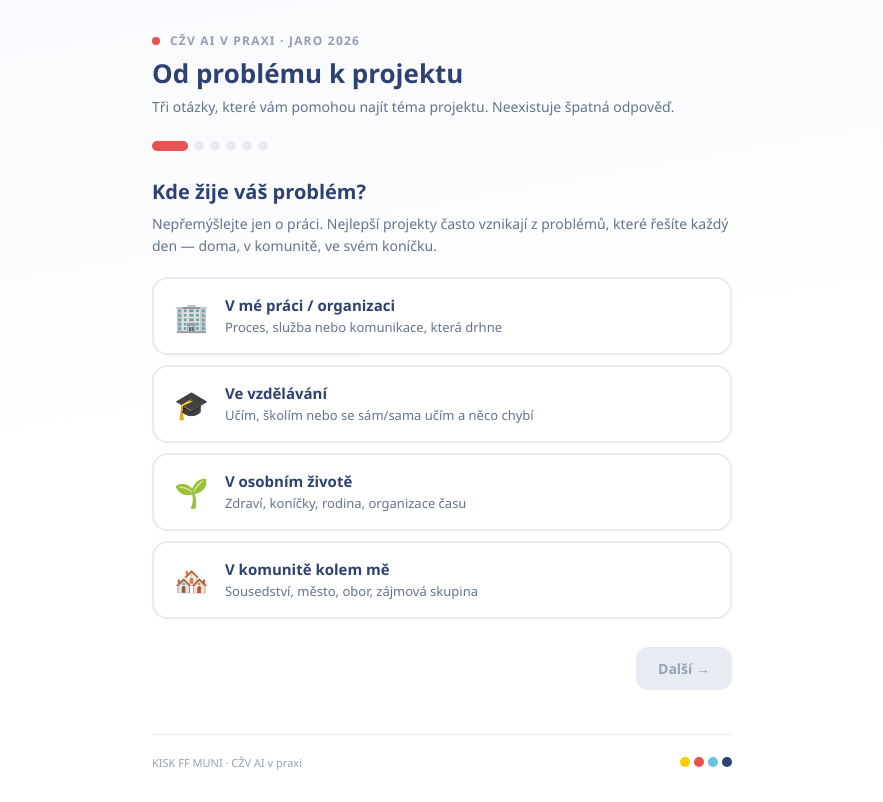
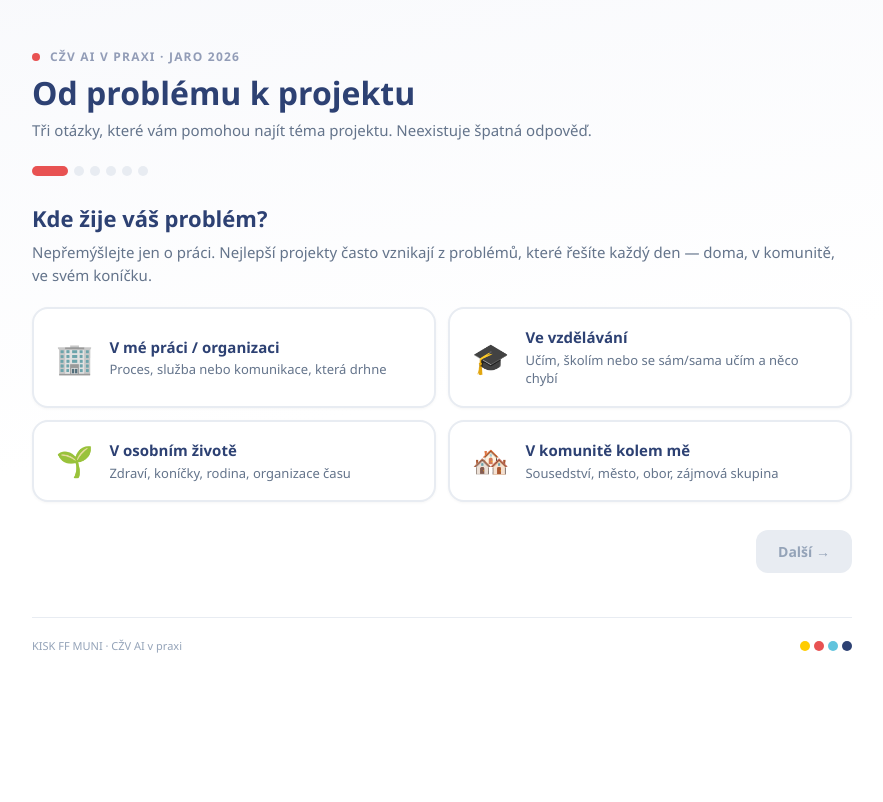
Before and after one commit to katerina-svi/od-problemu-k-projektu, a plain HTML site: page index.html in a window 1280 px wide. Shown: the whole page, without its empty margins (198-1081 px from the left). Drawn offline with Linux system fonts and the light colour scheme.

Commit message:
Update styles and layout in index.html

```diff
--- a/index.html
+++ b/index.html
@@ -22,22 +22,22 @@
 
   body {
     min-height: 100vh;
-    padding: 32px 16px;
+    padding: 48px 32px;
     background: linear-gradient(170deg, var(--bg) 0%, #fff 50%);
     font-family: 'Segoe UI', 'Helvetica Neue', Arial, sans-serif;
     color: var(--text);
   }
 
-  .container { max-width: 580px; margin: 0 auto; }
+  .container { max-width: 820px; margin: 0 auto; }
 
   .badge-row { display: flex; align-items: center; gap: 10px; margin-bottom: 8px; }
   .badge-dot { width: 8px; height: 8px; border-radius: 50%; background: var(--red); }
   .badge-text { font-size: 12px; font-weight: 700; text-transform: uppercase; letter-spacing: 0.1em; color: var(--dark); opacity: 0.5; }
 
-  h1 { font-size: 26px; font-weight: 800; color: var(--dark); line-height: 1.25; margin-bottom: 6px; }
-  .subtitle { font-size: 14px; color: var(--text-light); line-height: 1.55; margin-bottom: 24px; }
-  h2 { font-size: 20px; font-weight: 800; color: var(--dark); line-height: 1.3; margin-bottom: 8px; }
-  .step-sub { font-size: 14px; color: var(--text-light); line-height: 1.55; margin-bottom: 20px; }
+  h1 { font-size: 32px; font-weight: 800; color: var(--dark); line-height: 1.25; margin-bottom: 6px; }
+  .subtitle { font-size: 15px; color: var(--text-light); line-height: 1.55; margin-bottom: 24px; }
+  h2 { font-size: 22px; font-weight: 800; color: var(--dark); line-height: 1.3; margin-bottom: 8px; }
+  .step-sub { font-size: 15px; color: var(--text-light); line-height: 1.55; margin-bottom: 20px; }
 
   .dots { display: flex; align-items: center; gap: 6px; margin-bottom: 28px; }
   .dot {
@@ -48,11 +48,15 @@
   .dot.active { background: var(--red); width: 36px; }
   .dot.pending { background: var(--light-gray); width: 10px; }
 
-  .options { display: flex; flex-direction: column; gap: 10px; }
+  .options {
+    display: grid;
+    grid-template-columns: 1fr 1fr;
+    gap: 12px;
+  }
 
   .card {
     display: flex; align-items: center; gap: 16px;
-    padding: 16px 20px; width: 100%;
+    padding: 18px 22px; width: 100%;
     border: 2.5px solid var(--light-gray);
     border-radius: 16px; background: var(--white);
     cursor: pointer; text-align: left;
@@ -71,7 +75,7 @@
     content: ''; position: absolute; left: 0; top: 0; bottom: 0;
     width: 4px; background: var(--yellow); border-radius: 2px 0 0 2px;
   }
-  .card-emoji { font-size: 28px; line-height: 1; flex-shrink: 0; }
+  .card-emoji { font-size: 30px; line-height: 1; flex-shrink: 0; }
   .card-label { font-size: 15px; font-weight: 700; color: var(--dark); line-height: 1.35; margin-bottom: 3px; }
   .card-desc { font-size: 13px; color: var(--text-light); line-height: 1.45; }
 
@@ -192,9 +196,12 @@
   .step-section { display: none; }
   .step-section.active { display: block; }
 
-  @media (max-width: 500px) {
+  @media (max-width: 600px) {
+    body { padding: 24px 16px; }
+    .options { grid-template-columns: 1fr; }
     .summary-grid { grid-template-columns: 1fr; }
-    h1 { font-size: 22px; }
+    h1 { font-size: 24px; }
+    h2 { font-size: 18px; }
   }
 </style>
 </head>
@@ -380,13 +387,11 @@ function renderCanvas() {
     +'<div class="canvas-field"><div class="canvas-label" style="color:var(--dark)">👣 První krok</div><textarea class="canvas-textarea" id="c-first" rows="2" placeholder="Co uděláte jako první? S kým budete mluvit? Co budete zkoumat?"></textarea></div>'
     +'</div>'
     +'<div class="info-box blue">🔄 Canvas si můžete kdykoli upravit. Na prvním setkání ho budete sdílet a diskutovat s ostatními.</div>';
-  // fill values
   setTimeout(function() {
     var ep = document.getElementById("c-problem"); if(ep) ep.value = state.canvas.problem;
     var eu = document.getElementById("c-user"); if(eu) eu.value = state.canvas.user;
     var es = document.getElementById("c-solution"); if(es) es.value = state.canvas.solution;
     var ef = document.getElementById("c-first"); if(ef) ef.value = state.canvas.firstStep;
-    // listeners
     if(ep) ep.oninput = function() { state.canvas.problem = ep.value; updateNav(); };
     if(eu) eu.oninput = function() { state.canvas.user = eu.value; updateNav(); };
     if(es) es.oninput = function() { state.canvas.solution = es.value; updateNav(); };
```
